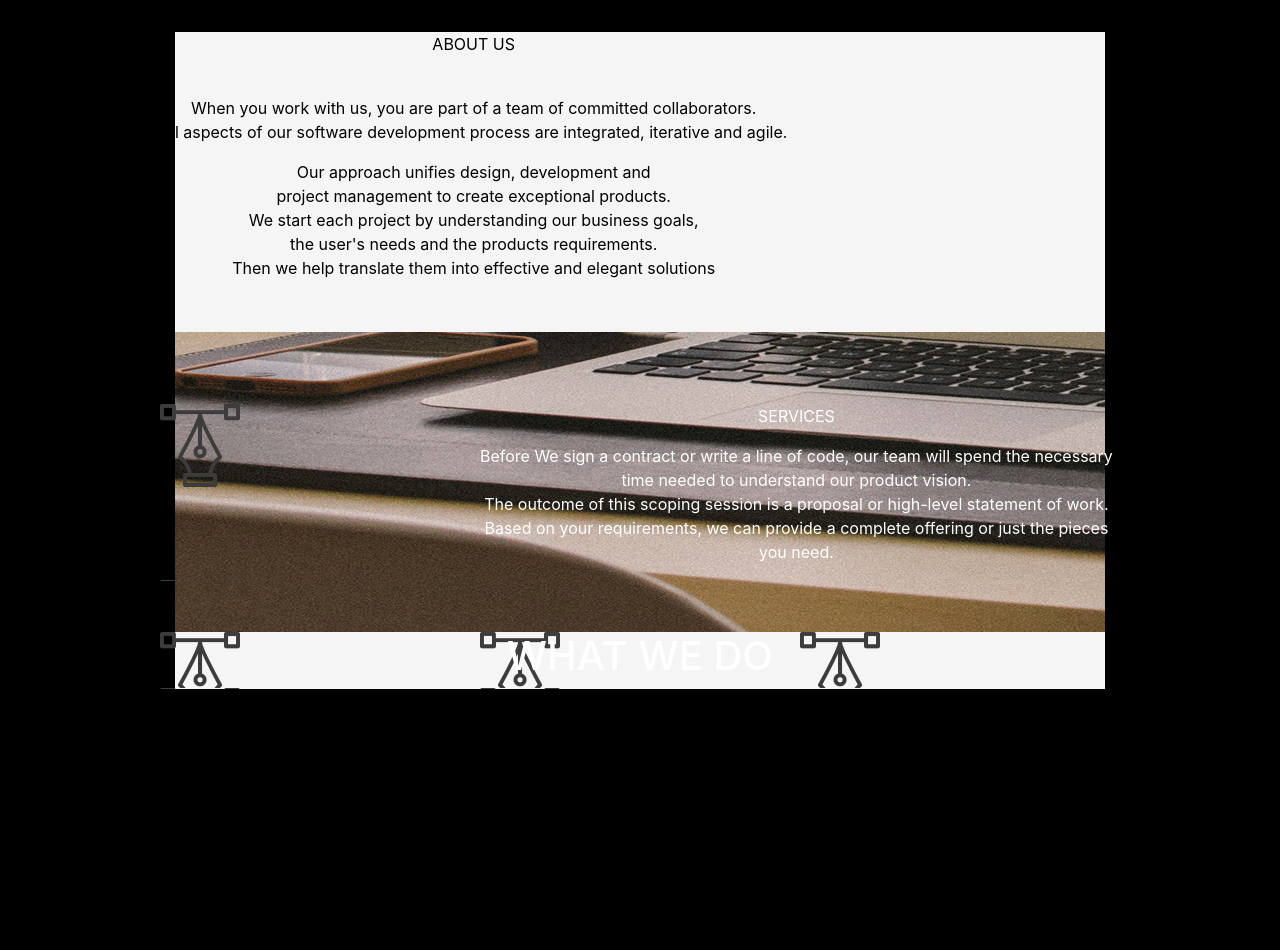
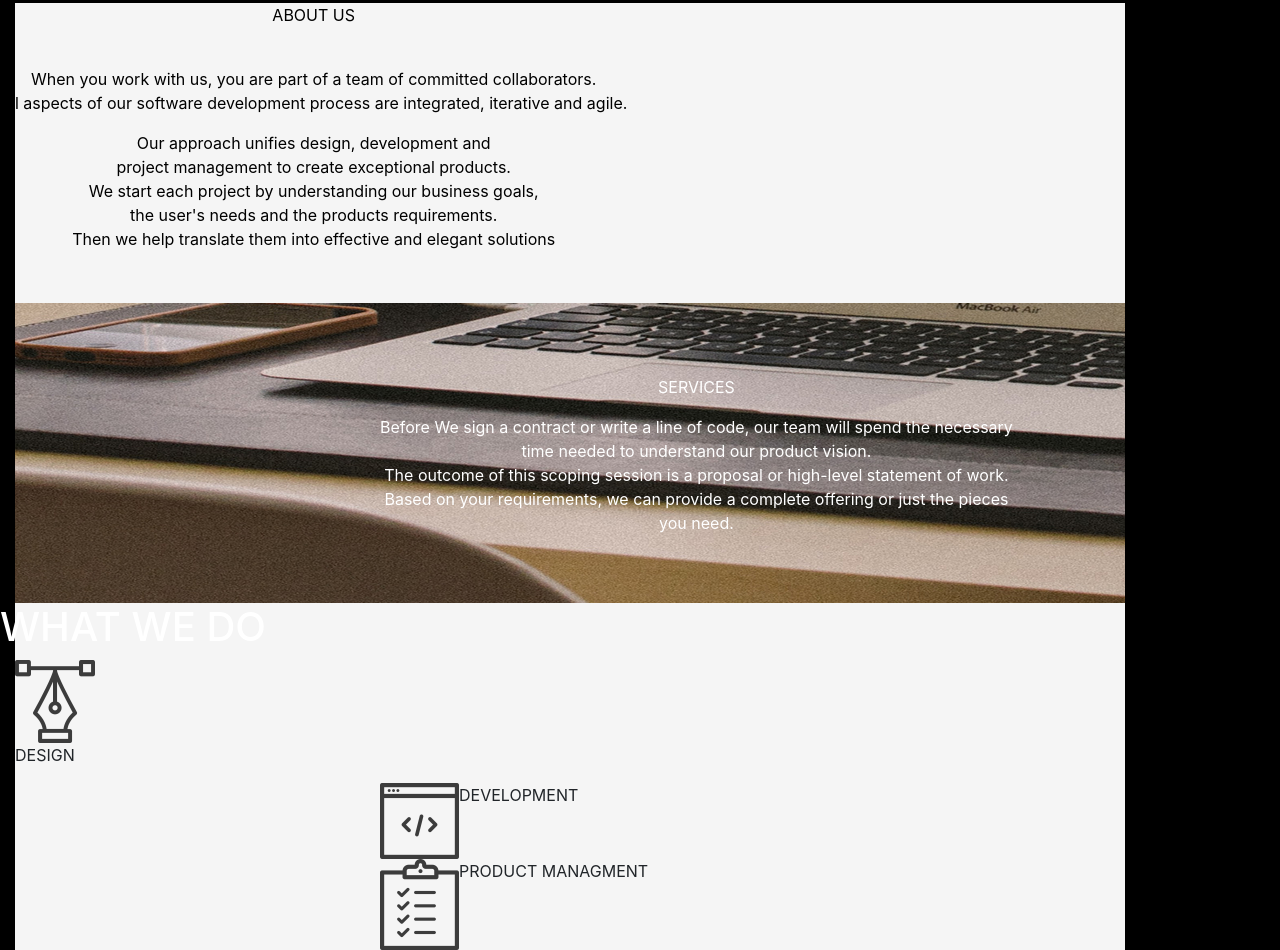
Before and after one commit to inesuwase/delani-studio, a plain HTML site: page index.html in a window 1280 px wide. Shown: the part 1192-2142 px from the top of the page. Before the commit the page ends 1881 px from the top, so only its background shows below. Drawn offline with nearby package versions, Linux system fonts and the light colour scheme; files whose address does not match are found by name.

Commit message:
i have added an image in a class

```diff
--- a/css/styles.css
+++ b/css/styles.css
@@ -4,8 +4,7 @@
     width: inherit;
 }
 body{
-	margin-right: 80px;
-  margin-left: 80px;
+  margin: 0;
 	padding: 0;
 	height: auto;
 	background: black;
@@ -59,7 +58,6 @@ body{
     background: whitesmoke;
     height:auto;
 }
-.col-md-4{
-    background-image: url("file:///home/user/Documents/moringa-school-projects/Delani-studio/pics/design_icon.png");
-    background-repeat: no-repeat;
+.row{
+    display: flex;
 }
--- a/index.html
+++ b/index.html
@@ -43,17 +43,22 @@
           </div>
           <div class="fourth">
               <div class="row">
-                  <div class="col-md-4"></div>
-                  <div class="col-md-4">
                       <div class="fourth-text">
                           <h1>WHAT WE DO</h1>
                       </div>
                   </div>
                   <div class="col-md-4"></div>
+                  <img src="file:///home/user/Documents/moringa-school-projects/Delani-studio/pics/design_icon.png">
+                  <p>DESIGN</p>
+              <div class="row">
+                  <div class="col-md-4"></div>
+                  <img src="file:///home/user/Documents/moringa-school-projects/Delani-studio/pics/dev_icon.png">
+                  <p>DEVELOPMENT</p>
               </div>
               <div class="row">
                   <div class="col-md-4"></div>
-                  <div class="col-md-4"></div>
+                  <img src="file:///home/user/Documents/moringa-school-projects/Delani-studio/pics/product_icon.png">
+                  <p>PRODUCT MANAGMENT</p>
               </div>
           </div>
     </div>
```
